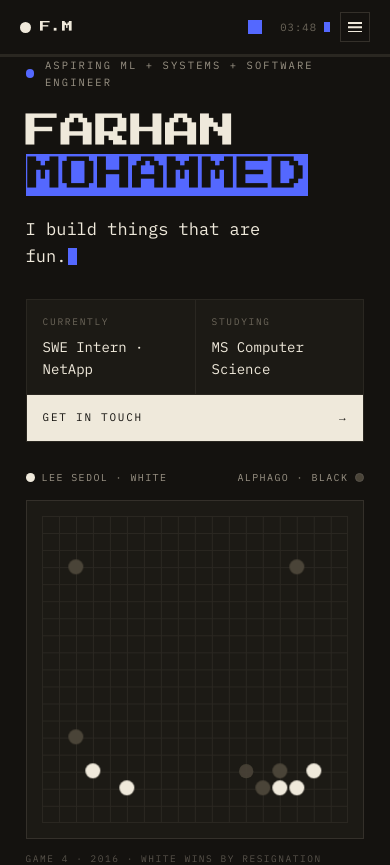
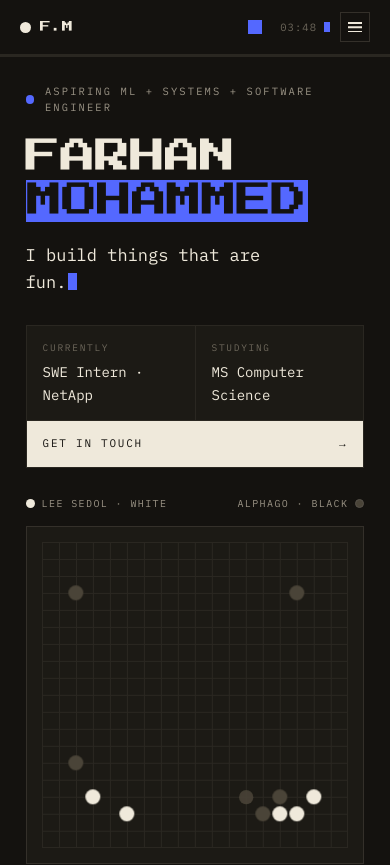
Before and after one commit to Nemesis-12/portfolio, a React (Vite) app: page / in a window 390 px wide. Shown: the top 865 px of the page. Built offline with nearby package versions, Linux system fonts and the light colour scheme.

Commit message:
mochi: add breathing room below the fixed header on mobile
--header-h offset alone cleared the header but left the hero eyebrow
flush against it. Add --space-md on top of the header-h branch so
mobile gets a real gap, matching the hero's own internal block rhythm.

```diff
--- a/src/styles/layout.css
+++ b/src/styles/layout.css
@@ -184,10 +184,17 @@
  * the header until this was added (#314 owner review). The 880px+ override
  * below keeps its own unconditional clamp (already proven to clear the
  * header there, see `App.tsx`), so this only changes mobile.
+ *
+ * `+ var(--space-md)` on the `--header-h` branch adds real breathing room
+ * below the bar itself (clearing the header alone left content flush
+ * against it, #314 owner follow-up) -- `--space-md` (1.6-2.4rem) matches
+ * the hero's own internal block rhythm (its `mt-[...]` gaps run
+ * 20-34px), so the gap under the header reads as deliberate, not
+ * token-sized.
  */
 .section-shell {
   width: 100%;
-  padding-block: max(var(--space-lg), var(--header-h, 4rem)) var(--space-md);
+  padding-block: max(var(--space-lg), var(--header-h, 4rem) + var(--space-md)) var(--space-md);
   padding-inline: var(--space-md);
   display: flex;
   flex-direction: column;
```
